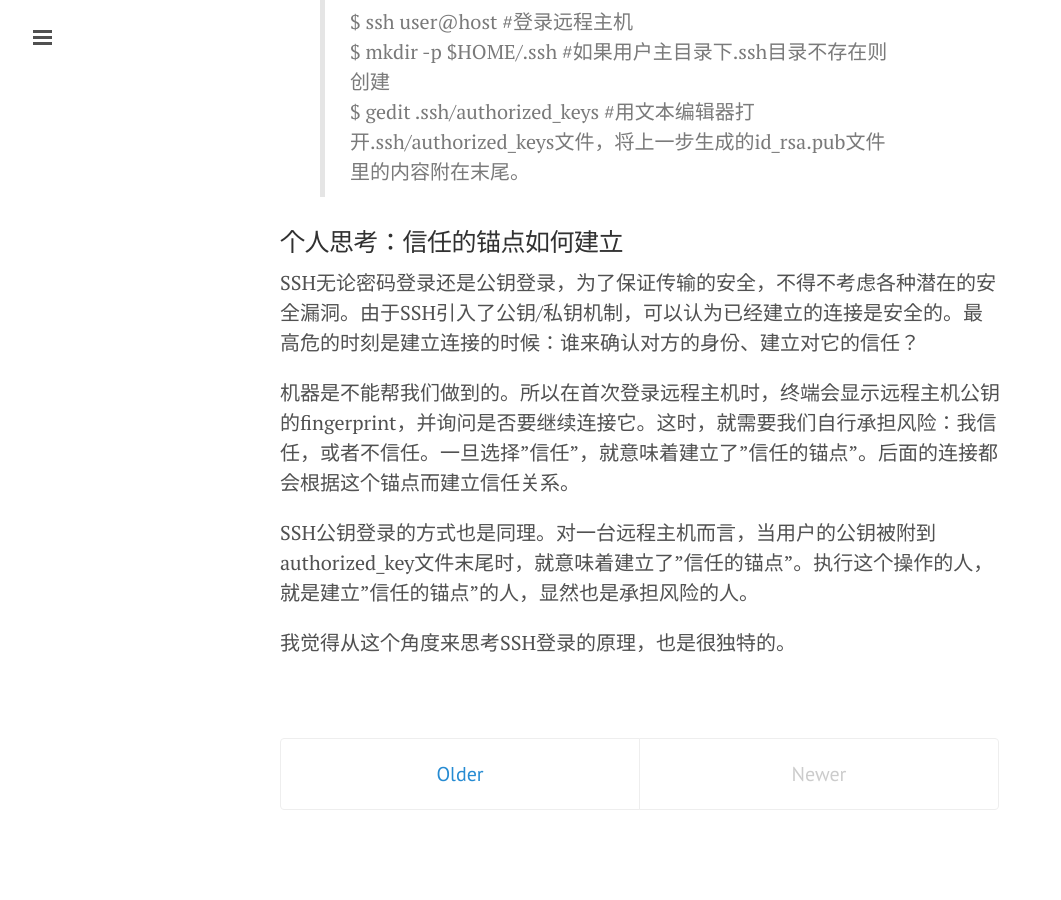
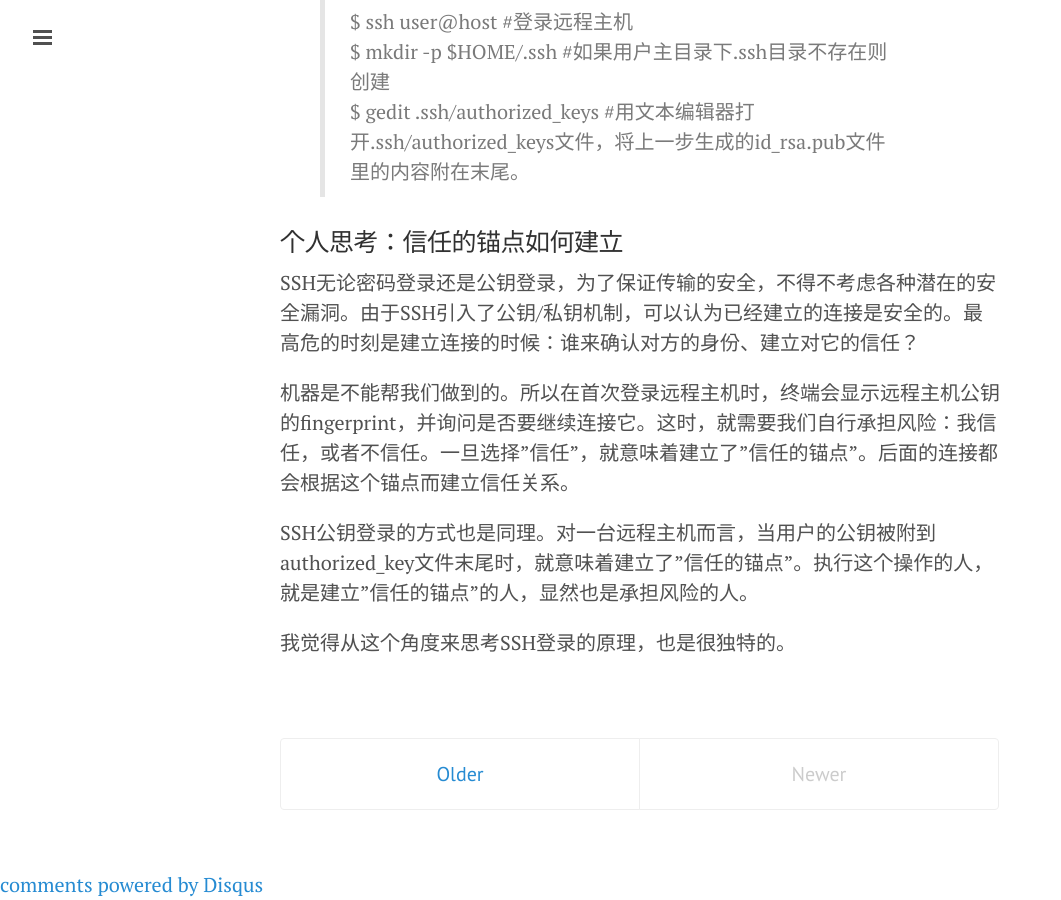
Before and after one commit to yuantops/blog, a Jekyll site: the page built from index.html, in a window 1280 px wide and 900 px high, scrolled down 13550 px. Shown: the whole window, without its empty margins (0-1061 px from the left). Built offline with Jekyll 4.4.1, drawn with Linux system fonts in a browser that asks for light colours; Markdown is read by kramdown in place of the engine named in the settings; the list of posts is cut into pages by our own code; comment, search, counter and statistics services are not loaded; before the commit the page ends 14420 px from its top, so only the background shows below that; part of the change alters nothing that is shown.

Commit message:
add comments

```diff
--- /dev/null
+++ b/_includes/comments.html
@@ -0,0 +1,16 @@
+<!-- Add Disqus comments. -->
+<div id="disqus_thread"></div>
+<script type="text/javascript">
+  /* * * CONFIGURATION VARIABLES: EDIT BEFORE PASTING INTO YOUR WEBPAGE * * */
+    var disqus_shortname = "yuantops"; // required: replace example with your forum shortname
+	  var disqus_identifier = "{{ site.disqusid }}{{ page.url | replace:'index.html','' }}";
+
+	    /* * * DON'T EDIT BELOW THIS LINE * * */
+		  (function() {
+		      var dsq = document.createElement('script'); dsq.type = 'text/javascript'; dsq.async = true;
+			      dsq.src = '//' + disqus_shortname + '.disqus.com/embed.js';
+				      (document.getElementsByTagName('head')[0] || document.getElementsByTagName('body')[0]).appendChild(dsq);
+					    })();
+						</script>
+						<noscript>Please enable JavaScript to view the <a href="http://disqus.com/?ref_noscript">comments powered by Disqus.</a></noscript>
+						<a href="http://disqus.com" class="dsq-brlink">comments powered by <span class="logo-disqus">Disqus</span></a>
--- a/_layouts/default.html
+++ b/_layouts/default.html
@@ -45,4 +45,5 @@
     </script>
   </body>
   {% include google_analytics.html %}
+  {% include comments.html %}
 </html>
```
